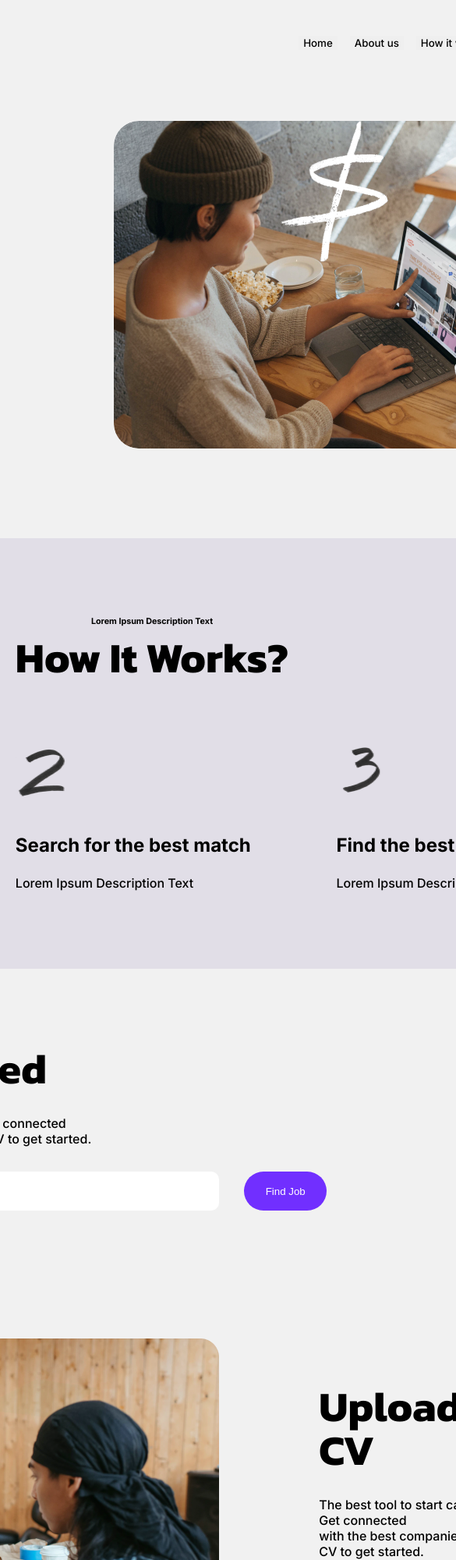
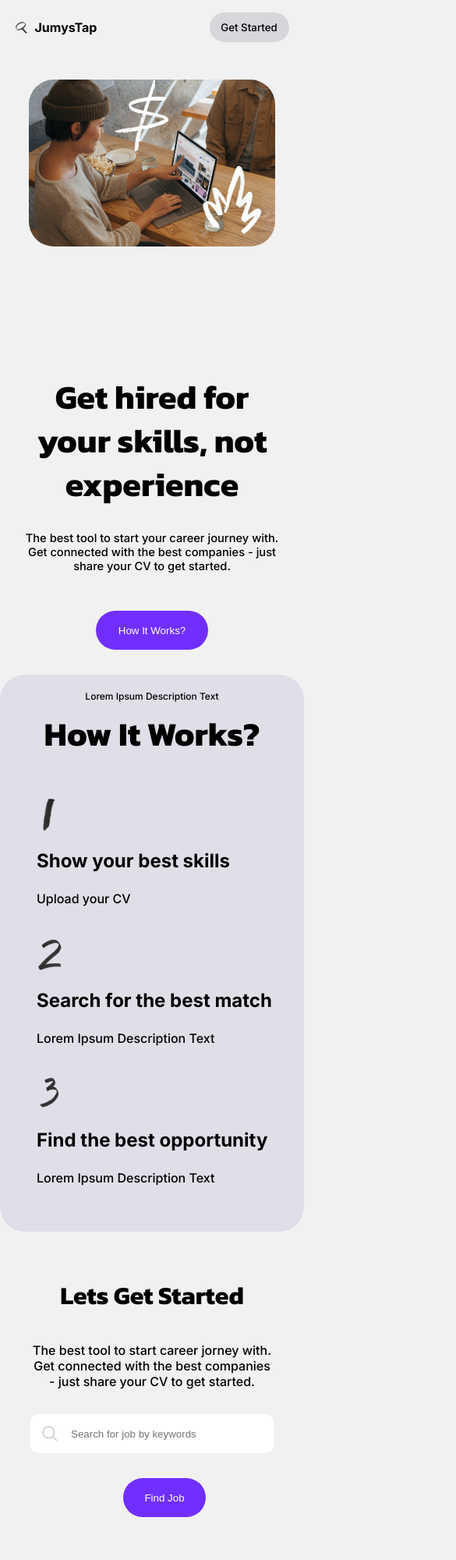
Before and after one commit to NurRick/jumystap_p1, a plain HTML site: page index.html in a window 390 px wide. Shown: the top 2000 px of the page at 78% size, 585 px wide, since content can reach past the window. Drawn offline with Linux system fonts and the light colour scheme.

Commit message:
Media section

```diff
--- a/index.html
+++ b/index.html
@@ -9,6 +9,7 @@
     <link rel="stylesheet" href="./section2.css">
     <link rel="stylesheet" href="./section3.css">
     <link rel="stylesheet" href="./section4.css">
+    <link rel="stylesheet" href="./sectionMedia.css">
 </head>
 <body>
     <section class="welcome-section">
@@ -18,9 +19,9 @@
                 <h4>JumysTap</h4>
             </div>
             <ul class="nav-menu">
-                <button class="nav-but">Home</button>
-                <button class="nav-but">About us</button>
-                <button class="nav-but">How it works</button>
+                <button id="but1" class="nav-but">Home</button>
+                <button id="but2" class="nav-but">About us</button>
+                <button id="but3" class="nav-but">How it works</button>
                 <div class="nav-button">
                     <button class="startButton">Get Started</button>
                 </div>
@@ -29,8 +30,10 @@
         <div class="content">
             <div class="content-text">
                 <h1>Get hired for<br> your skills, not<br> experience</h1>
-                <p>The best tool to start your career journey with. Get connected<br> with the best companies - just share your CV to get started.</p>
-                <button class="content-button">How It Works?</button>
+                <p>The best tool to start your career journey with. Get connected with the best companies - just share your CV to get started.</p>
+                <div class="cont-button">
+                    <button>How It Works?</button>
+                </div>
             </div>
             <div class="content-image">
                 <img src="./assets/image 1.png" />
@@ -61,8 +64,12 @@
         </div>
     </section>
     <section class="third-section">
-        <h1>Lets Get Started</h1>
-        <p>The best tool to start career jorney with. Get connected <br> with the best companies - just share your CV to get started. </p>
+        <div class="third-section-h1">
+            <h1>Lets Get Started</h1>
+        </div>
+        <div class="third-section-p">
+            <p>The best tool to start career jorney with. Get connected with the best companies - just share your CV to get started. </p>
+        </div>
         <div class="start-block-search">
             <div class="start-block-search1">
                 <img  class="search" src="./assets/Search.png" />
--- a/section1.css
+++ b/section1.css
@@ -17,9 +17,7 @@
 
 body {
     display: flex;
-    /* align-items: center; */
     flex-direction: column;
-    /* flex-shrink: inherit; */
     margin: 0;
     font-family: 'Inter', sans-serif;
     background-color: #F1F1F1;
@@ -148,7 +146,7 @@ div.h1 {
     top: -12px; */
 }
 
-.content-button {
+.cont-button button {
     background-color: #712FFF;
     color: white;
     display: flex;
--- a/section3.css
+++ b/section3.css
@@ -41,6 +41,7 @@
 
 }
 
+
 .findButton {
     background-color: #712FFF;
     color: white;
@@ -51,4 +52,7 @@
     height: 50px;;
     border-radius: 100px;
     margin-left: 32px;
+
+
+
 }
--- /dev/null
+++ b/sectionMedia.css
@@ -0,0 +1,192 @@
+@media (max-width: 768px) {
+    html {
+        display: flex;
+        justify-content: center;
+        width: 100%;
+
+      }
+
+
+    body {
+        display: flex;
+        flex-direction: column;
+        width: 100%;
+    }
+
+    .welcome-section {
+        padding-top: 0;
+        padding-bottom: 32px;
+
+    }
+
+    .nav-but {
+        display: none;
+    }
+
+    .content {
+        display: flex;
+        flex-direction: column;
+        align-items: center;
+        /* gap: 54px; */
+        width: 90%;
+        margin: auto;
+        padding: 0;
+        padding-top: 32px;
+        flex-wrap: nowrap;
+        justify-content: center;
+
+    }
+
+    .content-image {
+        justify-content: center;
+        display: flex;
+        order: 1;
+    }
+
+    .content-image img{
+        display: flex;
+        justify-content: flex-end;
+        border-radius: 32px;
+        width: 90%;
+        height: 100%;
+    }
+
+    .content-text {
+        order: 2;
+    }
+
+    .content-text h1 {
+        text-align: center;
+        font-size: 32pt;
+    }
+
+    .content-text p {
+        margin-top: 0;
+        text-align: center;
+        font-size: 11pt;
+    }
+
+    .cont-button {
+        display: flex;
+        justify-content: center;
+    }
+
+    .twoLines h1 {
+        font-size: 32pt;
+        margin-bottom: 54px;
+    }
+
+    .twoLines h6 {
+        font-family: 'Inter', sans-serif;
+        font-size: 12px;
+        font-weight: 400;
+        line-height: 16px;
+        letter-spacing: 0em;
+        text-align: left;
+
+    }
+
+
+
+    .three-blocks {
+        flex-direction: column;
+        padding-left: 10%;
+
+    }
+
+    .three-blocks img {
+        height: 42px;
+        width: 31.7px;
+        padding-bottom: 24px;
+    }
+
+    .three-blocks p {
+        padding-bottom: 40px;
+    }
+
+
+
+
+
+
+    .second-section {
+        padding: 5% 10px;
+
+    }
+
+    .third-section {
+        padding: 54px 10%;
+    }
+
+    .third-section h1 {
+        text-align: center;
+        font-size: 24pt;
+    }
+
+    .third-section p {
+        text-align: center;
+
+    }
+
+
+
+
+
+
+
+    .start-block-search {
+        flex-direction: column;
+        align-items: center;
+    }
+
+    .start-block-search1 {
+        width: 100%;
+        margin-bottom: 32px;
+    }
+
+    .findButton {
+        display: flex;
+        justify-content: center;
+    }
+
+
+
+
+    .fourth-section {
+        display: flex;
+        flex-direction: column;
+        padding-top: 3%;
+        padding-right: 3%;
+        padding-left: 3%;
+        justify-content: space-between;
+        /* gap: 128px; */
+    }
+
+
+
+
+
+
+
+    .search-input {
+        height: 22px;
+        width: 90%;
+        left: 49px;
+        top: 14px;
+        border-radius: 0;
+        border: none;
+
+    }
+
+
+
+
+    .fourth-section-cont img {
+        width: 90%;
+        height: 100%;
+
+    }
+
+
+
+}-->
```
